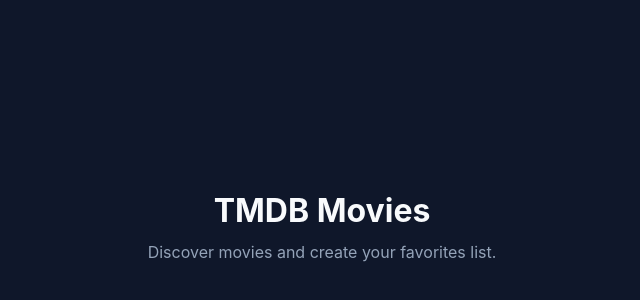
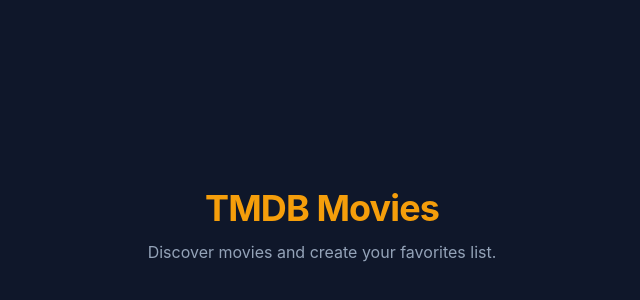
Before and after one commit to ecpieritz/tmbd-movies, a React (Vite) app: page / in a window 1280 px wide. Shown: the part 174-474 px from the top of the page, without its empty margins (318-958 px from the left). Built offline with nearby package versions, Linux system fonts and the light colour scheme.

Commit message:
style(theme): configure Tailwind CSS and shared design tokens

```diff
--- a/package.json
+++ b/package.json
@@ -23,6 +23,7 @@
   },
   "devDependencies": {
     "@eslint/js": "^10.0.1",
+    "@tailwindcss/vite": "^4.3.3",
     "@types/node": "^26.2.0",
     "@types/react": "^18.3.12",
     "@types/react-dom": "^18.3.1",
@@ -33,6 +34,8 @@
     "eslint-plugin-react-refresh": "^0.5.3",
     "globals": "^17.9.0",
     "prettier": "^3.9.6",
+    "prettier-plugin-tailwindcss": "^0.8.1",
+    "tailwindcss": "^4.3.3",
     "typescript": "^5.7.2",
     "typescript-eslint": "^8.66.0",
     "vite": "^6.0.1"
--- a/src/App.tsx
+++ b/src/App.tsx
@@ -1,8 +1,8 @@
 export function App() {
   return (
-    <main className="app-shell">
-      <h1>TMDB Movies</h1>
-      <p>Discover movies and create your favorites list.</p>
+    <main className="grid min-h-screen place-content-center bg-page px-8 text-center text-content">
+      <h1 className="text-4xl font-bold tracking-tight text-accent">TMDB Movies</h1>
+      <p className="mt-3 text-content-muted">Discover movies and create your favorites list.</p>
     </main>
   );
 }
--- a/src/styles.css
+++ b/src/styles.css
@@ -1,41 +1,59 @@
+@import 'tailwindcss';
+
+@theme static {
+  --font-sans:
+    Inter, ui-sans-serif, system-ui, -apple-system, BlinkMacSystemFont, 'Segoe UI', sans-serif;
+
+  --color-page: #0f172a;
+  --color-panel: #1e293b;
+  --color-card: #334155;
+  --color-placeholder: #64748b;
+  --color-divider: #334155;
+  --color-brand: #3b82f6;
+  --color-brand-strong: #2563eb;
+  --color-accent: #f59e0b;
+  --color-danger: #ef4444;
+  --color-content: #f8fafc;
+  --color-content-muted: #94a3b8;
+
+  --radius-control: 0.375rem;
+  --radius-card: 0.5rem;
+
+  --shadow-card: 0 0.25rem 0.75rem rgb(2 6 23 / 0.2);
+}
+
+@layer base {
   :root {
-  font-family:
-    Inter,
-    system-ui,
-    -apple-system,
-    BlinkMacSystemFont,
-    'Segoe UI',
-    sans-serif;
-  color: #f8fafc;
-  background: #0f172a;
+    color-scheme: dark;
     font-synthesis: none;
     text-rendering: optimizeLegibility;
   }
 
   * {
-  box-sizing: border-box;
+    border-color: var(--color-divider);
+  }
+
+  html {
+    min-width: 320px;
+    background-color: var(--color-page);
+  }
+
+  body,
+  #root {
+    min-height: 100vh;
   }
 
   body {
-  min-width: 320px;
-  min-height: 100vh;
     margin: 0;
+    background-color: var(--color-page);
+    color: var(--color-content);
+    font-family: var(--font-sans);
   }
 
-.app-shell {
-  display: grid;
-  min-height: 100vh;
-  place-content: center;
-  padding: 2rem;
-  text-align: center;
+  button,
+  input,
+  select,
+  textarea {
+    font: inherit;
   }
-
-.app-shell h1,
-.app-shell p {
-  margin: 0;
 }
-
-.app-shell p {
-  margin-top: 0.75rem;
-  color: #94a3b8;
-}
--- a/vite.config.ts
+++ b/vite.config.ts
@@ -1,10 +1,11 @@
 import { fileURLToPath, URL } from 'node:url';
 
+import tailwindcss from '@tailwindcss/vite';
 import { defineConfig } from 'vite';
 import react from '@vitejs/plugin-react';
 
 export default defineConfig({
-  plugins: [react()],
+  plugins: [react(), tailwindcss()],
   resolve: {
     alias: {
       '@': fileURLToPath(new URL('./src', import.meta.url)),
```
Also changed, not shown: .prettierrc.json, 1 other file (tests, documents, lock files or other folders). Lines whose indentation alone changed are shown as unchanged.
